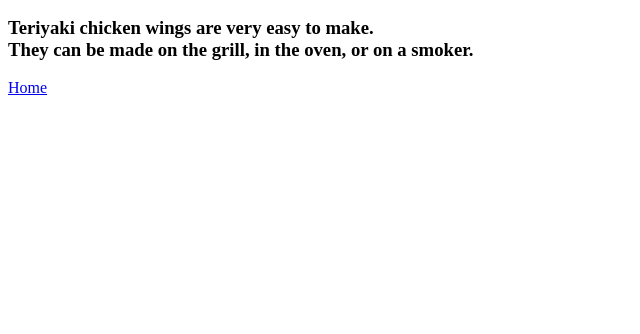
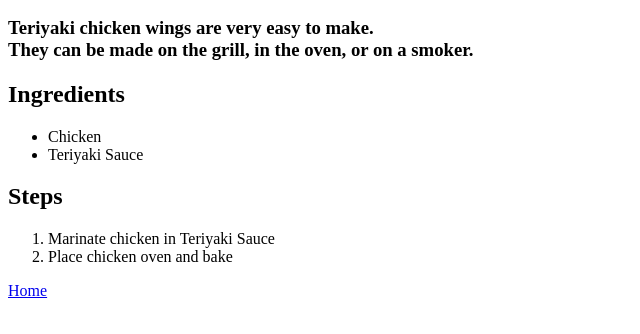
Before and after one commit to clay-henry/odin-recipes, a plain HTML site: page recipes/chicken.html in a window 1280 px wide. Shown: the part 434-768 px from the top of the page, without its empty margins (0-640 px from the left). Drawn offline with Linux system fonts and the light colour scheme.

Commit message:
Added ingredients list and steps

```diff
--- a/recipes/chicken.html
+++ b/recipes/chicken.html
@@ -10,6 +10,16 @@
     <img src="https://www.allrecipes.com/thmb/PWqhL-GVeFdSpDJ9ppK9uugAv58=/750x0/filters:no_upscale():max_bytes(150000):strip_icc():format(webp)/88438RamonaCruz-Peters_TeriyakiChickenWings_4x3-88b0e560a1e34379a352bc885493b688.jpg">
     <h2>Description</h2>
     <h3>Teriyaki chicken wings are very easy to make. <br> They can be made on the grill, in the oven, or on a smoker.</h3>
+    <h2>Ingredients</h2>
+    <ul>
+        <li>Chicken</li>
+        <li>Teriyaki Sauce</li>
+    </ul>
+    <h2>Steps</h2>
+    <ol>
+        <li>Marinate chicken in Teriyaki Sauce</li>
+        <li>Place chicken oven and bake</li>
+    </ol>
     <a href="../index.html">Home</a>
 </body>
 </html>
```
